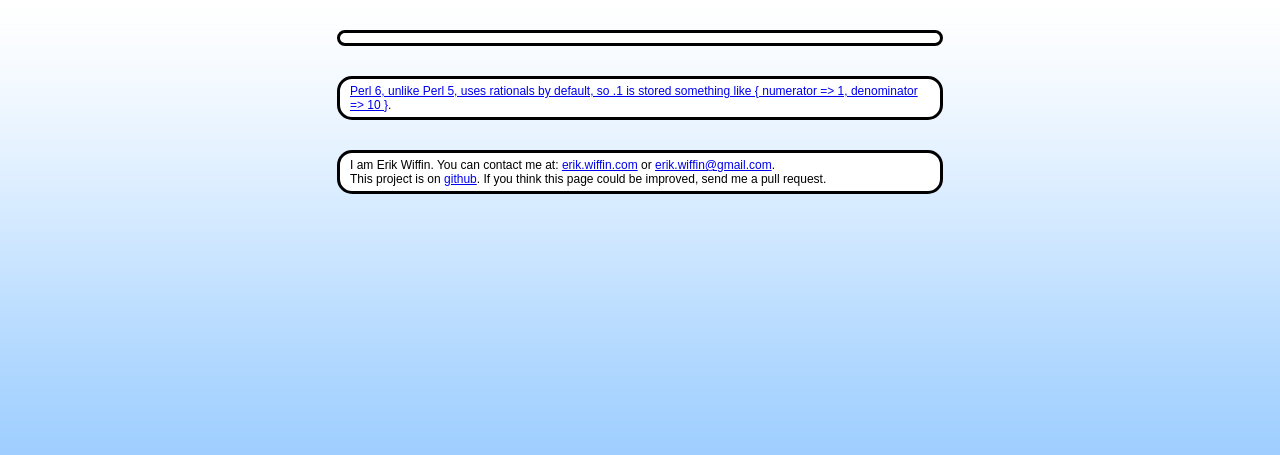
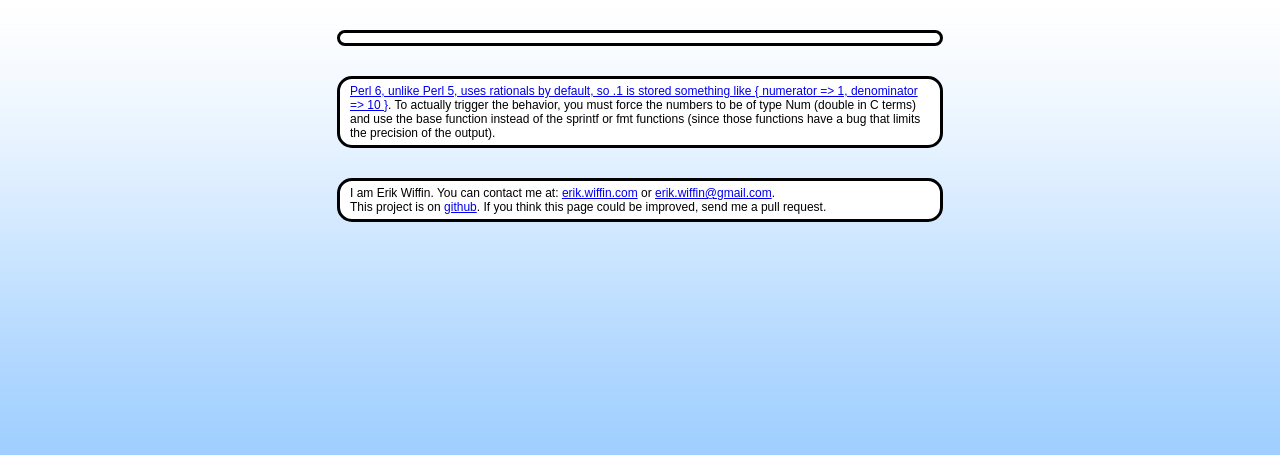
Before and after one commit to erikwiffin/0.30000000000000004, a Jekyll site: the page built from _posts/2017-04-30-perl-6.md, in a window 1280 px wide. Shown: the top 455 px of the page. Built offline with Jekyll 4.4.1, drawn with Linux system fonts in a browser that asks for light colours.

Commit message:
Demonstrate how to trigger the behavior in Perl 6

```diff
--- a/_posts/2017-04-30-perl-6.md
+++ b/_posts/2017-04-30-perl-6.md
@@ -3,11 +3,13 @@
 title: "Perl 6"
 code:
   - "perl6 -e 'say 0.1+0.2'"
-  - "perl6 -e 'say sprintf(q{%.17f}, 0.1+0.2)'"
+  - "perl6 -e 'say (0.1+0.2).base(10, 17)'"
   - "perl6 -e 'say 1/10+2/10'"
+  - "perl6 -e 'say (0.1.Num + 0.2.Num).base(10, 17)'"
 result:
   - 0.3
   - 0.30000000000000000
   - 0.3
+  - 0.30000000000000004
 ---
-[Perl 6, unlike Perl 5, uses rationals by default, so .1 is stored something like { numerator => 1, denominator => 10 }](http://doc.perl6.org/type/Rational).
+[Perl 6, unlike Perl 5, uses rationals by default, so .1 is stored something like { numerator => 1, denominator => 10 }](http://doc.perl6.org/type/Rational).  To actually trigger the behavior, you must force the numbers to be of type Num (double in C terms) and use the base function instead of the sprintf or fmt functions (since those functions have a bug that limits the precision of the output).
```
